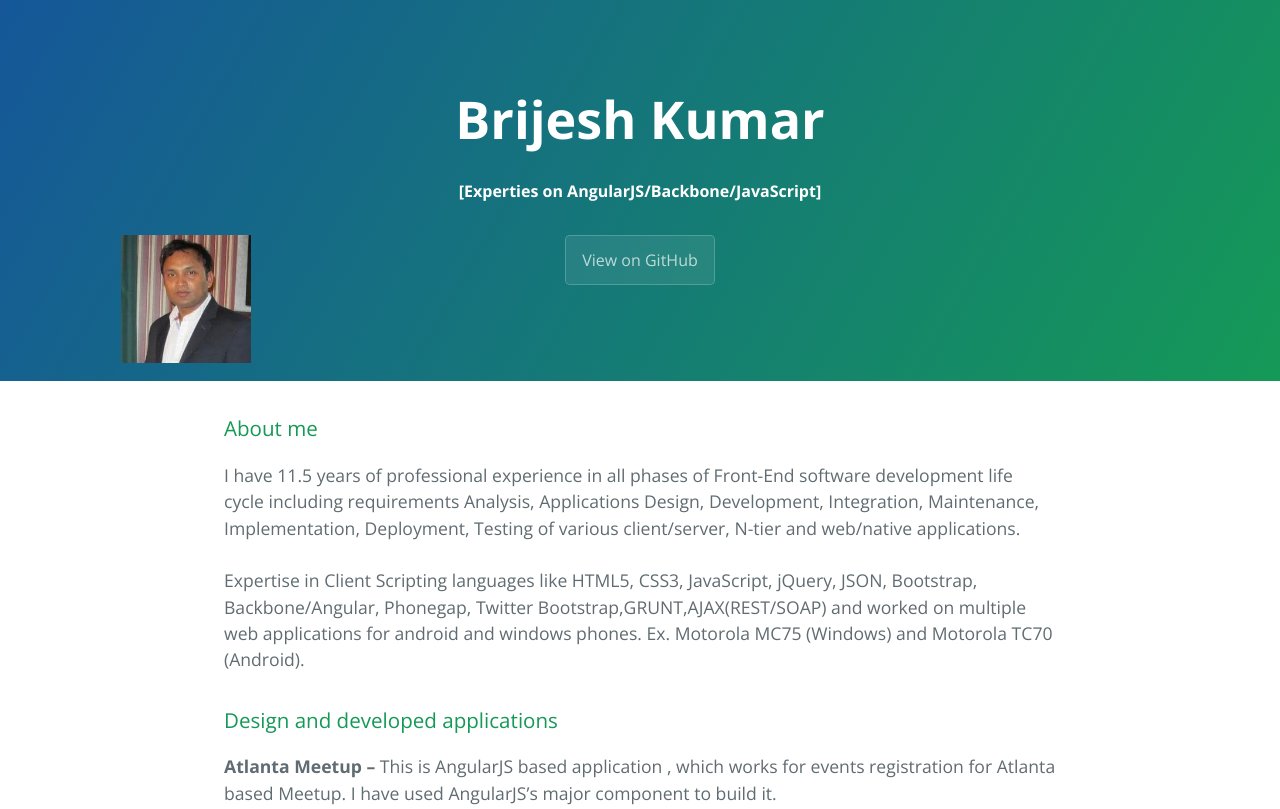
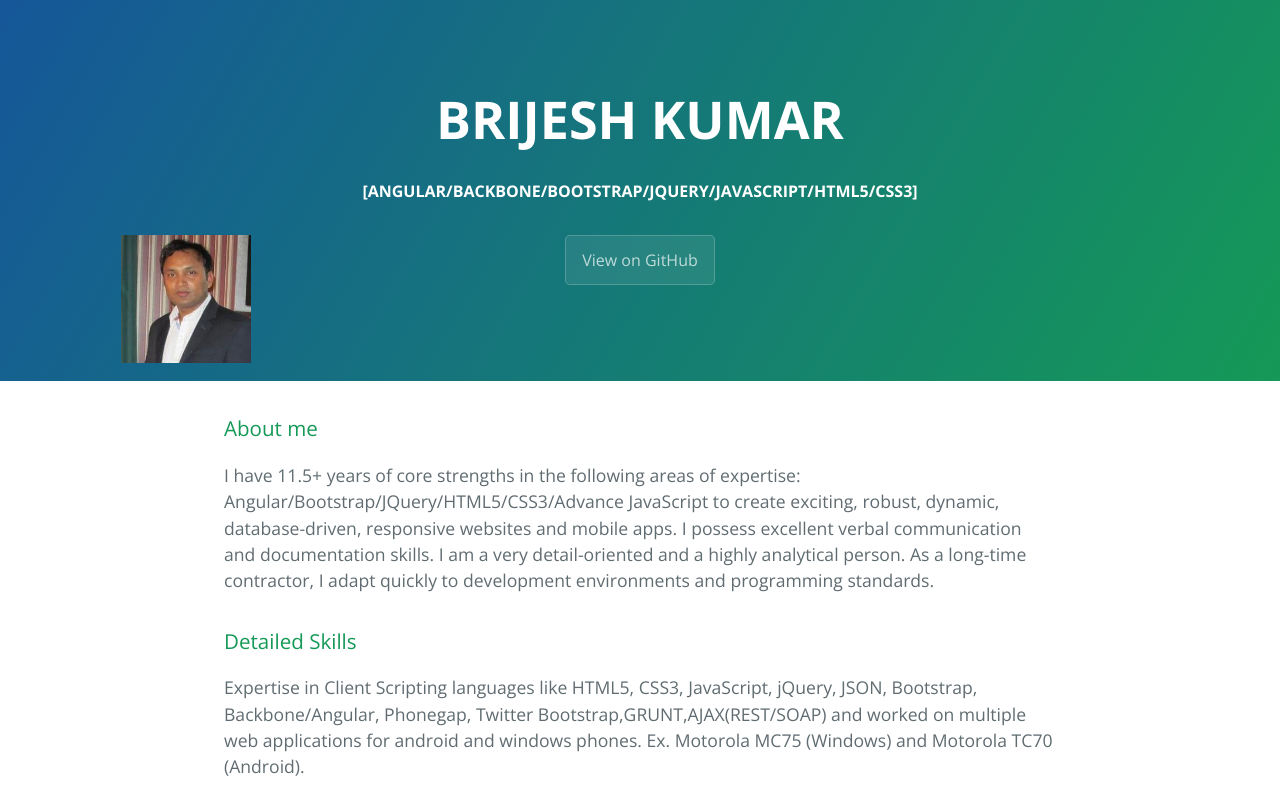
Before and after one commit to brijeshbala82/AngularJS, a plain HTML site: page index.html in a window 1280 px wide. Shown: the top 809 px of the page. Drawn offline with nearby package versions, Linux system fonts and the light colour scheme.

Commit message:
Added files via upload

```diff
--- a/index.html
+++ b/index.html
@@ -14,8 +14,8 @@
 	<!-- ADDING PIC -->
     <div class="user_pic_round"></div>
 
-      <h1 class="project-name">Brijesh Kumar
-      <h4>[Experties on AngularJS/Backbone/JavaScript]</h4>
+      <h1 class="project-name">BRIJESH KUMAR
+      <h4>[ANGULAR/BACKBONE/BOOTSTRAP/JQUERY/JAVASCRIPT/HTML5/CSS3]</h4>
       </h1>
       <h2 class="project-tagline"></h2>
       <a href="https://github.com/brijeshbala82/AngularJS" class="btn" target="_blank">View on GitHub</a>
@@ -30,7 +30,13 @@
       <h3>
 <a id="welcome-to-github-pages" class="anchor" href="#welcome-to-github-pages" aria-hidden="true"><span aria-hidden="true" class="octicon octicon-link"></span></a>About me</h3>
 
-<p>I have 11.5 years of professional experience in all phases of Front-End software development life cycle including requirements Analysis, Applications Design, Development, Integration, Maintenance, Implementation, Deployment, Testing of various client/server, N-tier and web/native applications. <br><br>Expertise in Client Scripting languages like HTML5, CSS3, JavaScript, jQuery, JSON, Bootstrap, Backbone/Angular, Phonegap, Twitter Bootstrap,GRUNT,AJAX(REST/SOAP) and worked on multiple web applications for android and windows phones. Ex. Motorola MC75 (Windows) and Motorola TC70 (Android).
+<p>I have 11.5+ years of core strengths in the following areas of expertise: Angular/Bootstrap/JQuery/HTML5/CSS3/Advance JavaScript to create exciting, robust, dynamic, database-driven, responsive websites and mobile apps. I possess excellent verbal communication and documentation skills. I am a very detail-oriented and a highly analytical person. As a long-time contractor, I adapt quickly to development environments and programming standards.
+</p>
+
+<h3>
+<a id="designer-templates" class="anchor" href="#designer-templates" aria-hidden="true"><span aria-hidden="true" class="octicon octicon-link"></span></a>Detailed Skills</h3>
+
+<p>Expertise in Client Scripting languages like HTML5, CSS3, JavaScript, jQuery, JSON, Bootstrap, Backbone/Angular, Phonegap, Twitter Bootstrap,GRUNT,AJAX(REST/SOAP) and worked on multiple web applications for android and windows phones. Ex. Motorola MC75 (Windows) and Motorola TC70 (Android).
 </p>
 
 <h3>
```
